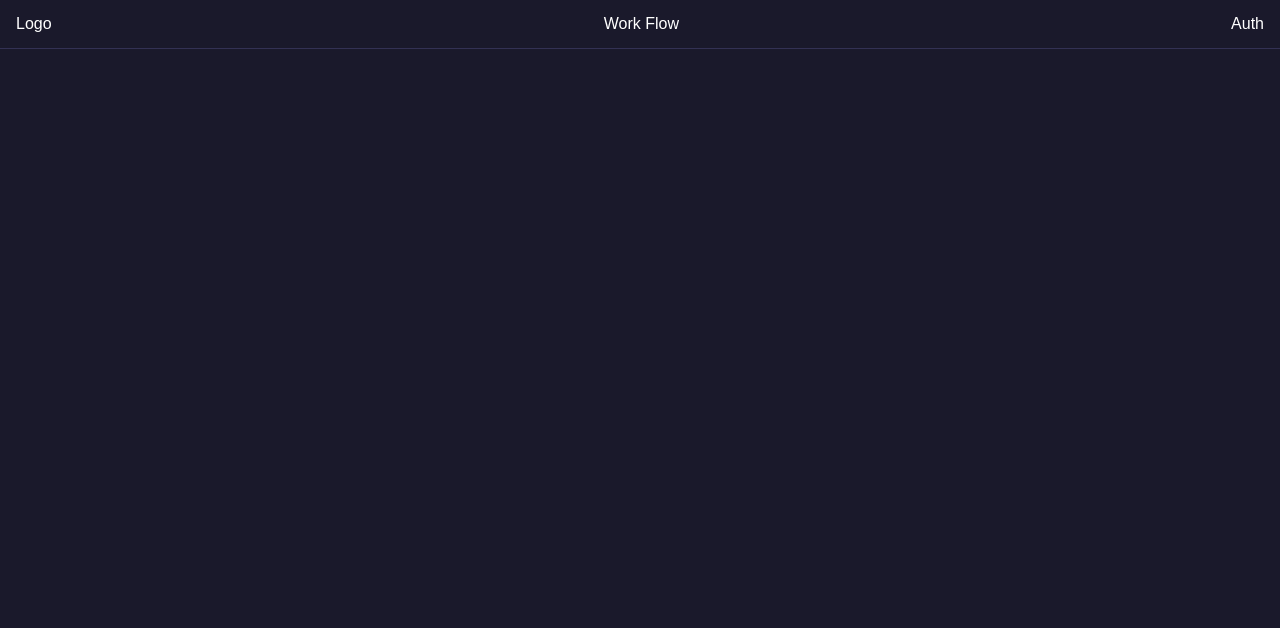
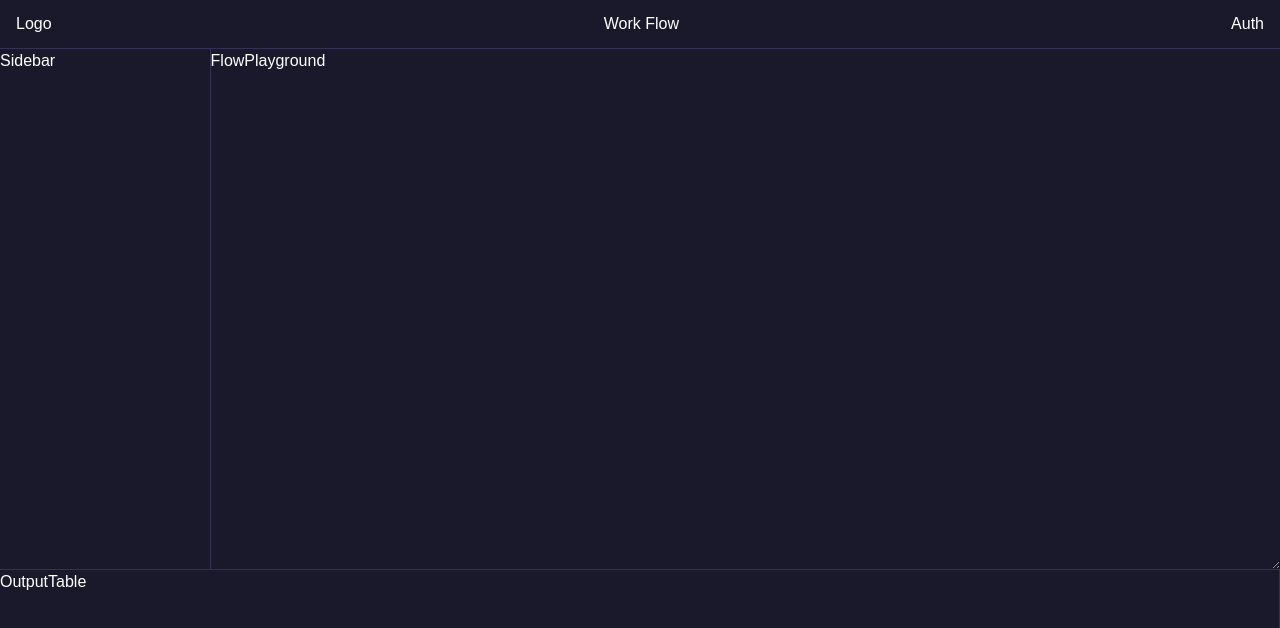
Before and after one commit to parthnariya/work-flow-demo, a React (Vite) app: page / in a window 1280 px wide. Shown: the top 628 px of the page. Built offline with nearby package versions, Linux system fonts and the light colour scheme.

Commit message:
ui layout setup

```diff
--- a/src/App.tsx
+++ b/src/App.tsx
@@ -1,9 +1,11 @@
-import { Header } from "./components";
+import { FlowPlayground, Header, OutputTable } from "./components";
 
 function App() {
   return (
     <div className="flex bg-primary-light flex-grow h-full flex-col text-white">
       <Header />
+      <FlowPlayground />
+      <OutputTable />
     </div>
   );
 }
--- /dev/null
+++ b/src/components/FlowPlayground/FlowPlayground.tsx
@@ -0,0 +1,10 @@
+import Sidebar from "./Sidebar";
+
+export const FlowPlayground = () => {
+  return (
+    <main className="flex shrink-0 h-[65%] resize-y overflow-auto min-h-40">
+      <Sidebar />
+      FlowPlayground
+    </main>
+  );
+};
--- /dev/null
+++ b/src/components/FlowPlayground/Sidebar.tsx
@@ -0,0 +1,7 @@
+export default function Sidebar() {
+  return (
+    <aside className="flex flex-col flex-[0.18] border-r border-primary-dark">
+      Sidebar
+    </aside>
+  );
+}
--- /dev/null
+++ b/src/components/OutputTable/OutputTable.tsx
@@ -0,0 +1,3 @@
+export const OutputTable = () => {
+  return <div className="h-full border-t border-r border-primary-dark">OutputTable</div>;
+};
--- a/src/components/index.ts
+++ b/src/components/index.ts
@@ -1 +1,3 @@
 export * from "./Header/Header";
+export * from "./FlowPlayground/FlowPlayground";
+export * from "./OutputTable/OutputTable";
```
